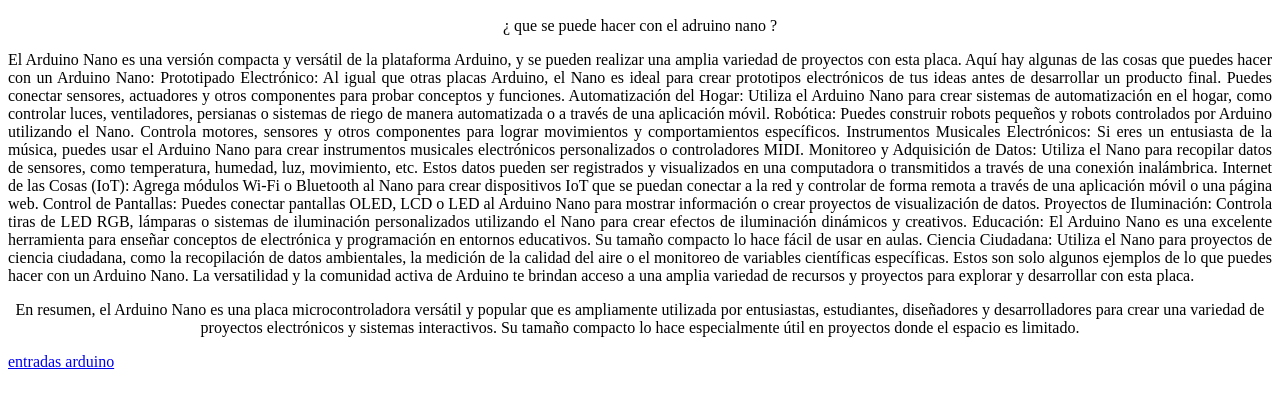
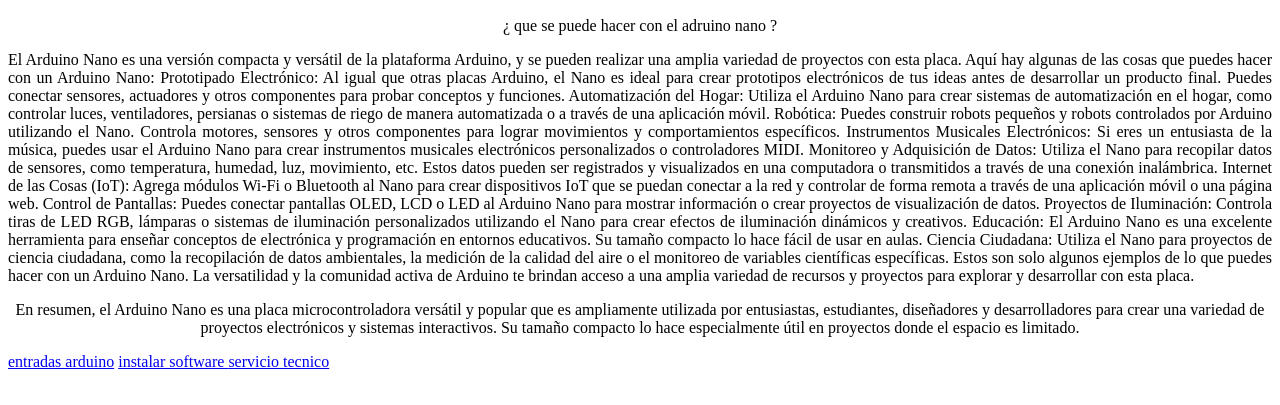
Before and after one commit to juanpaa26/Arduino-nano-, a plain HTML site: page index.html in a window 1280 px wide. Shown: the part 185-590 px from the top of the page. Drawn offline with Linux system fonts and the light colour scheme.

Commit message:
Update index.html

```diff
--- a/index.html
+++ b/index.html
@@ -39,3 +39,5 @@
 </html>
 
 <A HREF="entradas.html"> entradas arduino</A>
+<A HREF="instalar software.html"> instalar software </A>
+<A HREF="servicio tecnico.html">servicio tecnico </A>
```
